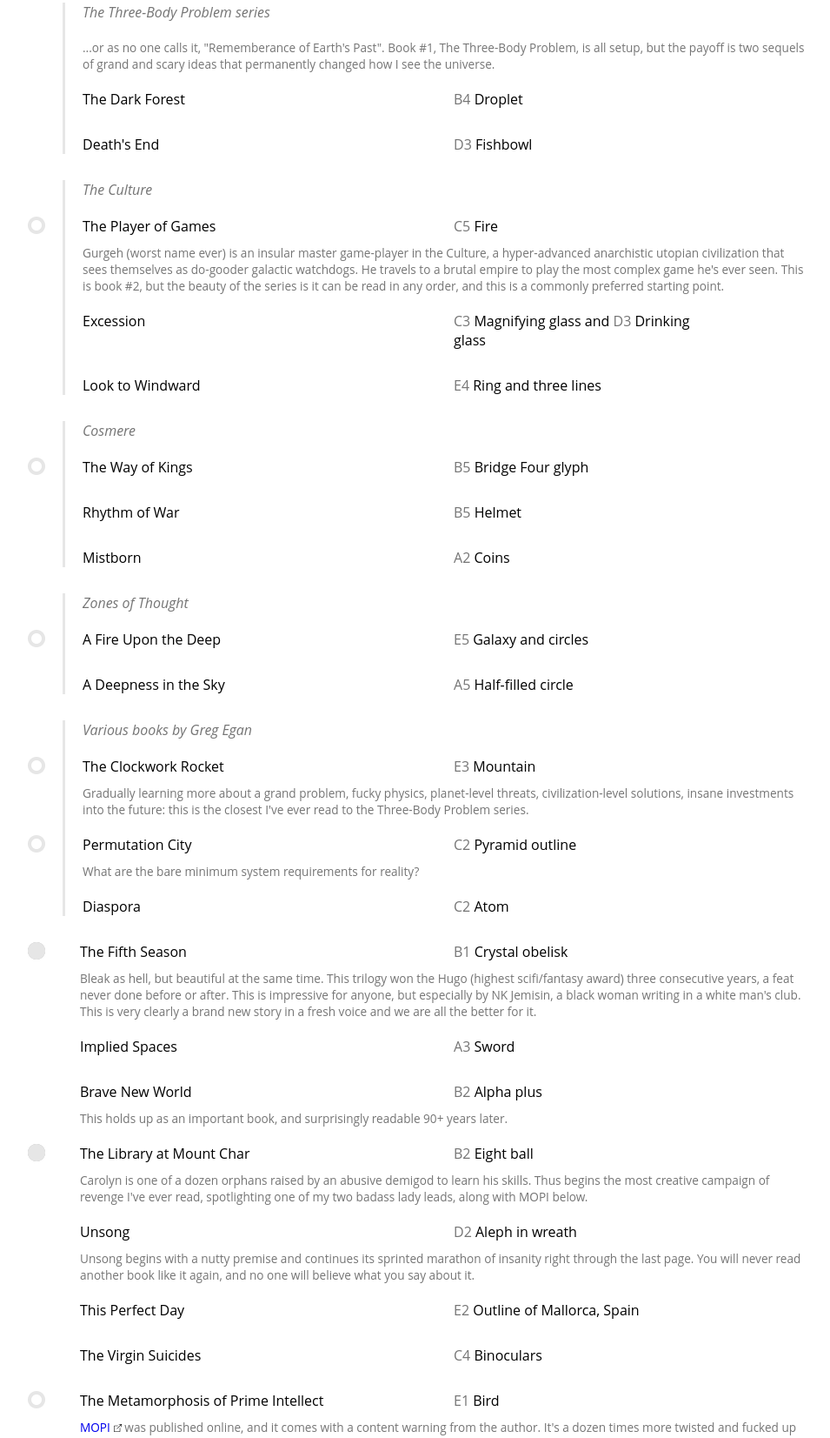
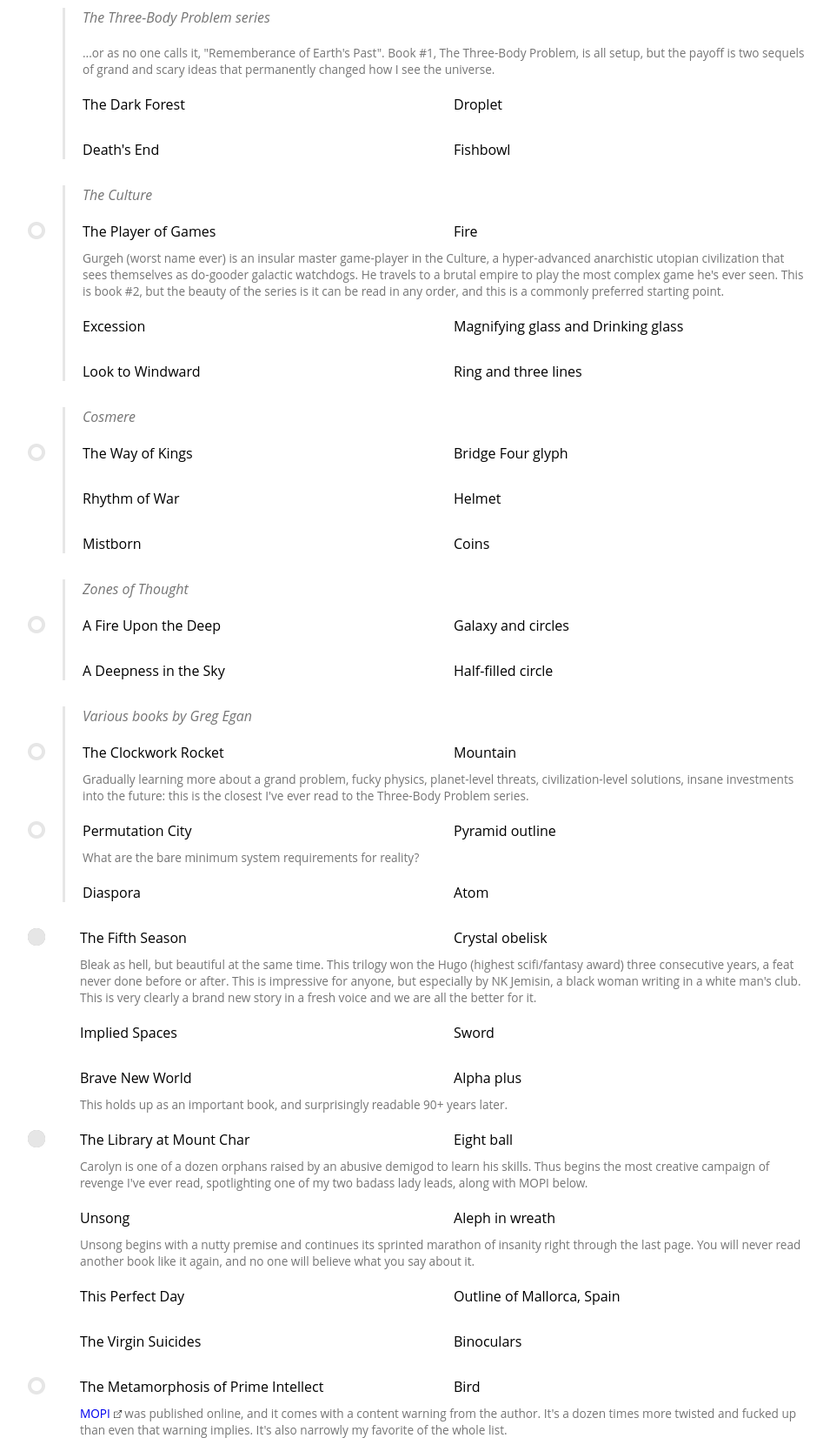
Before and after one commit to MichaelMFeldman/personal-site, a plain HTML site: page index.html in a window 1280 px wide. Shown: the part 291-1944 px from the top of the page at 87% size, without its empty margins (158-1113 px from the left). Drawn offline with Linux system fonts and the light colour scheme.

Commit message:
Remove span / coordinates

```diff
--- a/index.html
+++ b/index.html
@@ -24,13 +24,13 @@
             <div class="row">
                 <div class="designations"></div>
                 <p class="title">The Dark Forest</p>
-                <p class="tattoo"><span class="coordinate">B4</span> Droplet</p>
+                <p class="tattoo">Droplet</p>
             </div>
 
             <div class="row">
                 <div class="designations"></div>
                 <p class="title">Death's End</p>
-                <p class="tattoo"><span class="coordinate">D3</span> Fishbowl</p>
+                <p class="tattoo">Fishbowl</p>
             </div>
         </div>
 
@@ -40,23 +40,23 @@
             <div class="row">
                 <div class="designations"><img src="circle open.png"></div>
                 <p class="title">The Player of Games</p>
-                <p class="tattoo"><span class="coordinate">C5</span> Fire</p>
+                <p class="tattoo">Fire</p>
             </div>
 
             <div class="individual-description">
                 Gurgeh (worst name ever) is an insular master game-player in the Culture, a hyper-advanced anarchistic utopian civilization that sees themselves as do-gooder galactic watchdogs. He travels to a brutal empire to play the most complex game he's ever seen. This is book #2, but the beauty of the series is it can be read in any order, and this is a commonly preferred starting point.
             </div>
 
-            <div class="row">
+            <div class="row" id="asdf1">
                 <div class="designations"></div>
                 <p class="title">Excession</p>
-                <p class="tattoo"><span class="coordinate">C3</span> Magnifying glass and <span class="coordinate">D3</span> Drinking glass</p>
+                <p class="tattoo">Magnifying glass and Drinking glass</p>
             </div>
 
             <div class="row">
                 <div class="designations"></div>
                 <p class="title">Look to Windward</p>
-                <p class="tattoo"><span class="coordinate">E4</span> Ring and three lines</p>
+                <p class="tattoo">Ring and three lines</p>
             </div>
         </div>
 
@@ -66,19 +66,19 @@
             <div class="row">
                 <div class="designations"><img src="circle open.png"></div>
                 <p class="title">The Way of Kings</p>
-                <p class="tattoo"><span class="coordinate">B5</span> Bridge Four glyph</p>
+                <p class="tattoo">Bridge Four glyph</p>
             </div>
 
             <div class="row">
                 <div class="designations"></div>
                 <p class="title">Rhythm of War</p>
-                <p class="tattoo"><span class="coordinate">B5</span> Helmet</p>
+                <p class="tattoo">Helmet</p>
             </div>
 
             <div class="row">
                 <div class="designations"></div>
                 <p class="title">Mistborn</p>
-                <p class="tattoo"><span class="coordinate">A2</span> Coins</p>
+                <p class="tattoo">Coins</p>
             </div>
         </div>
 
@@ -88,13 +88,13 @@
             <div class="row">
                 <div class="designations"><img src="circle open.png"></div>
                 <p class="title">A Fire Upon the Deep</p>
-                <p class="tattoo"><span class="coordinate">E5</span> Galaxy and circles</p>
+                <p class="tattoo">Galaxy and circles</p>
             </div>
 
             <div class="row">
                 <div class="designations"></div>
                 <p class="title">A Deepness in the Sky</p>
-                <p class="tattoo"><span class="coordinate">A5</span> Half-filled circle</p>
+                <p class="tattoo">Half-filled circle</p>
             </div>
         </div>
 
@@ -103,7 +103,7 @@
             <div class="row">
                 <div class="designations"><img src="circle open.png"></div>
                 <p class="title">The Clockwork Rocket</p>
-                <p class="tattoo"><span class="coordinate">E3</span> Mountain</p>
+                <p class="tattoo">Mountain</p>
             </div>
 
             <div class="individual-description">
@@ -113,7 +113,7 @@
             <div class="row">
                 <div class="designations"><img src="circle open.png"></div>
                 <p class="title">Permutation City</p>
-                <p class="tattoo"><span class="coordinate">C2</span> Pyramid outline</p>
+                <p class="tattoo">Pyramid outline</p>
             </div>
 
             <div class="individual-description">
@@ -123,30 +123,30 @@
             <div class="row">
                 <div class="designations"></div>
                 <p class="title">Diaspora</p>
-                <p class="tattoo"><span class="coordinate">C2</span> Atom</p>
+                <p class="tattoo">Atom</p>
             </div>
         </div>
 
         <div class="row">
             <div class="designations"><img src="circle full.png"></div>
             <p class="title">The Fifth Season</p>
-            <p class="tattoo"><span class="coordinate">B1</span> Crystal obelisk</p>
+            <p class="tattoo">Crystal obelisk</p>
         </div>
 
         <div class="individual-description">
             Bleak as hell, but beautiful at the same time. This trilogy won the Hugo (highest scifi/fantasy award) three consecutive years, a feat never done before or after. This is impressive for anyone, but especially by NK Jemisin, a black woman writing in a white man's club. This is very clearly a brand new story in a fresh voice and we are all the better for it.
         </div>
 
-        <div class="row">
+        <div class="row" id="asdf2">
             <div class="designations"></div>
             <p class="title">Implied Spaces</p>
-            <p class="tattoo"><span class="coordinate">A3</span> Sword</p>
+            <p class="tattoo">Sword</p>
         </div>
 
         <div class="row">
             <div class="designations"></div>
             <p class="title">Brave New World</p>
-            <p class="tattoo"><span class="coordinate">B2</span> Alpha plus</p>
+            <p class="tattoo">Alpha plus</p>
         </div>
 
         <div class="individual-description">
@@ -156,7 +156,7 @@
         <div class="row">
             <div class="designations"><img src="circle full.png"></div>
             <p class="title">The Library at Mount Char</p>
-            <p class="tattoo"><span class="coordinate">B2</span> Eight ball</p>
+            <p class="tattoo">Eight ball</p>
         </div>
 
         <div class="individual-description">
@@ -166,7 +166,7 @@
         <div class="row">
             <div class="designations"></div>
             <p class="title">Unsong</p>
-            <p class="tattoo"><span class="coordinate">D2</span> Aleph in wreath</p>
+            <p class="tattoo">Aleph in wreath</p>
         </div>
 
         <div class="individual-description">
@@ -176,19 +176,19 @@
         <div class="row">
             <div class="designations"></div>
             <p class="title">This Perfect Day</p>
-            <p class="tattoo"><span class="coordinate">E2</span> Outline of Mallorca, Spain</p>
+            <p class="tattoo">Outline of Mallorca, Spain</p>
         </div>
 
         <div class="row">
             <div class="designations"></div>
             <p class="title">The Virgin Suicides</p>
-            <p class="tattoo"><span class="coordinate">C4</span> Binoculars</p>
+            <p class="tattoo">Binoculars</p>
         </div>
 
         <div class="row">
             <div class="designations"><img src="circle open.png"></div>
             <p class="title">The Metamorphosis of Prime Intellect</p>
-            <p class="tattoo"><span class="coordinate">E1</span> Bird</p>
+            <p class="tattoo">Bird</p>
         </div>
 
         <div class="individual-description">
@@ -198,7 +198,7 @@
         <div class="row">
             <div class="designations"><img src="circle full.png"></div>
             <p class="title">Dark Matter</p>
-            <p class="tattoo"><span class="coordinate">D1</span> Wooden door</p>
+            <p class="tattoo">Wooden door</p>
         </div>
 
         <div class="individual-description">
@@ -208,19 +208,19 @@
         <div class="row">
             <div class="designations"></div>
             <p class="title">A Deadly Education</p>
-            <p class="tattoo"><span class="coordinate">B3</span> Lute</p>
+            <p class="tattoo">Lute</p>
         </div>
 
         <div class="row">
             <div class="designations"></div>
             <p class="title">Replay</p>
-            <p class="tattoo"><span class="coordinate">D5</span> Heart</p>
+            <p class="tattoo">Heart</p>
         </div>
 
         <div class="row">
             <div class="designations"></div>
             <p class="title">Rice Boy</p>
-            <p class="tattoo"><span class="coordinate">D4</span> Rice Boy and <span class="coordinate">D3</span> The One Electronic</p>
+            <p class="tattoo">Rice Boy and The One Electronic</p>
         </div>
 
         <div class="individual-description">
@@ -230,19 +230,19 @@
         <div class="row">
             <div class="designations"></div>
             <p class="title">The Midnight Gospel</p>
-            <p class="tattoo"><span class="coordinate">A4</span> Glasses Man</p>
+            <p class="tattoo">Glasses Man</p>
         </div>
 
         <div class="row">
             <div class="designations"></div>
             <p class="title">BoJack Horseman</p>
-            <p class="tattoo"><span class="coordinate">C1</span> Diamond</p>
+            <p class="tattoo">Diamond</p>
         </div>
 
         <div class="row">
             <div class="designations"></div>
             <p class="title">Steven Universe</p>
-            <p class="tattoo"><span class="coordinate">A1</span> Star</p>
+            <p class="tattoo">Star</p>
         </div>
     </div>
 </html>
--- a/style.css
+++ b/style.css
@@ -9,8 +9,6 @@
   color: #444;
 }
 
-span.coordinate {
-  color: #757575;
 }
 
 .icon-key {
```
